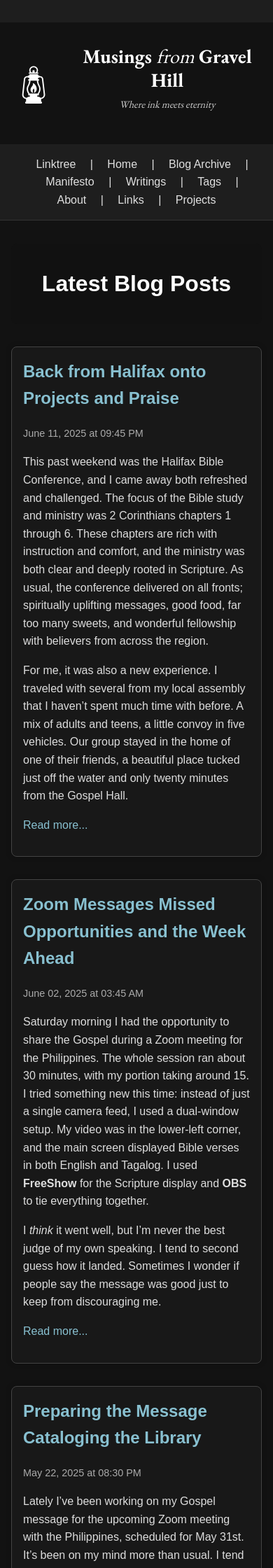
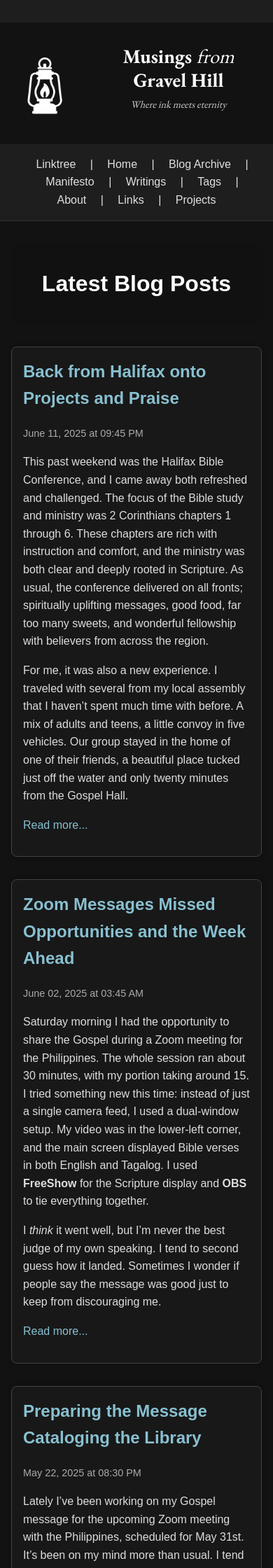
Before and after one commit to Atrion/atrion-blog, a Jekyll site: the page built from index.md, in a window 390 px wide. Shown: the top 2240 px of the page at 70% size. Built offline with Jekyll 4.4.1, drawn with Linux system fonts in a browser that asks for light colours.

Commit message:
Update style.css

```diff
--- a/assets/css/style.css
+++ b/assets/css/style.css
@@ -298,7 +298,7 @@ img {
   }
 
   .site-icon {
-    width: 64px;
-    height: 64px;
+    width: 96px;
+    height: 96px;
   }
 }
```
